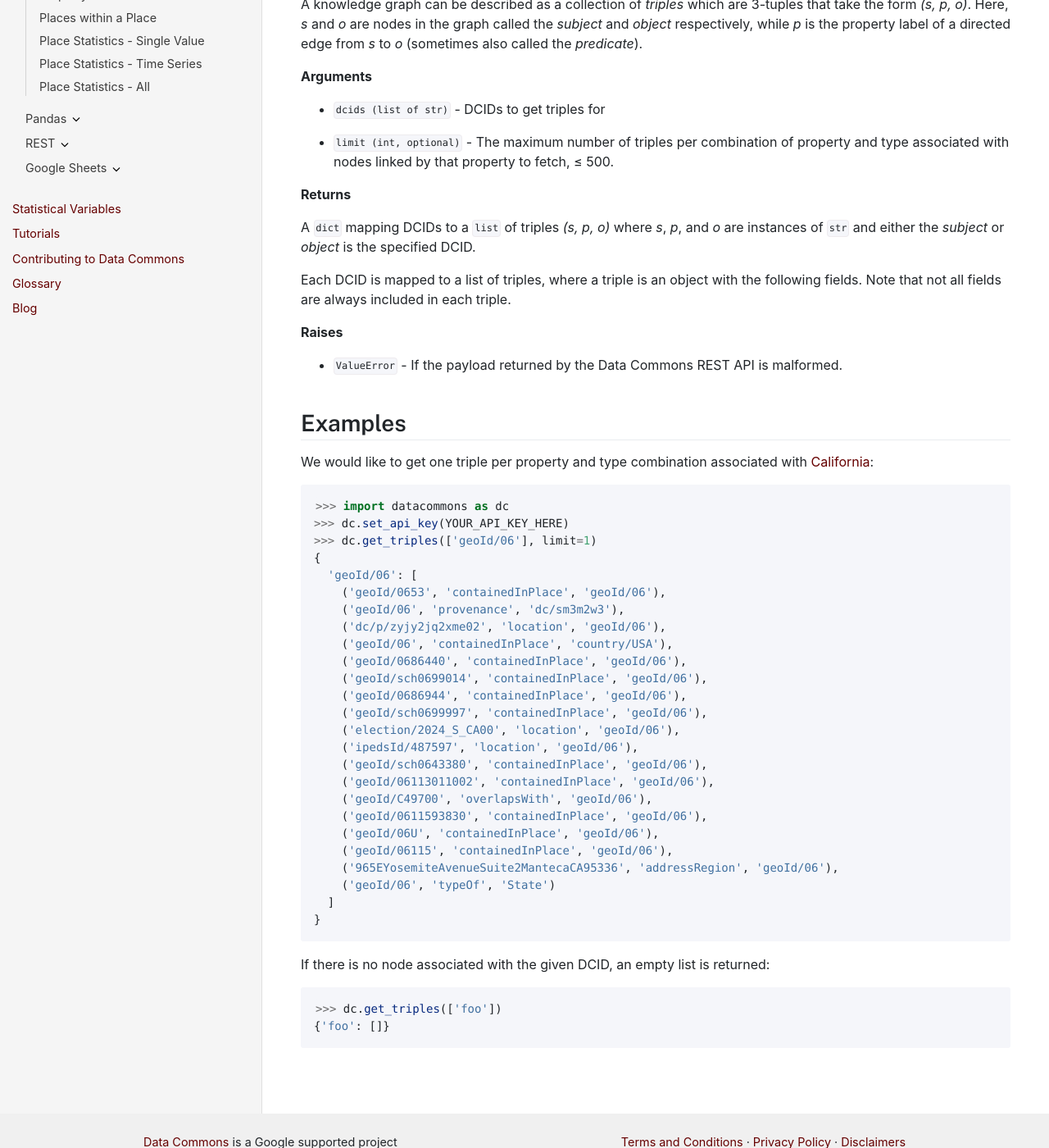
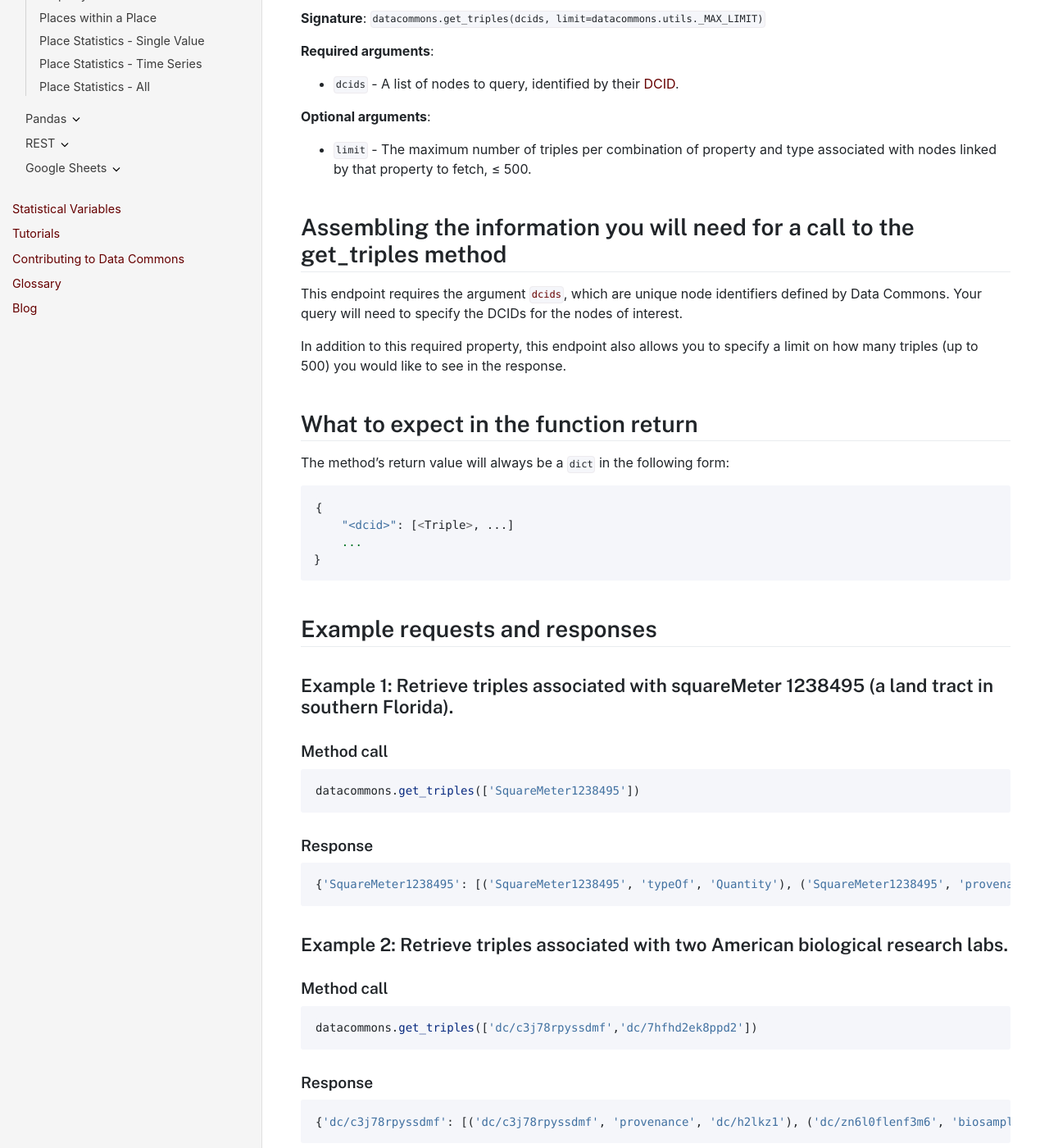
Before and after one commit to datacommonsorg/docsite, a Jekyll site: the page built from api/python/triple.md, in a window 1280 px wide and 1400 px high, scrolled down 330 px. Shown: the whole window at 82% size. Built offline with Jekyll 4.4.1, drawn with Linux system fonts in a browser that asks for light colours; comment, search, counter and statistics services are not loaded; some of the changed text lies outside the part shown.

Commit message:
translate this endpoint

````diff
--- a/api/python/triple.md
+++ b/api/python/triple.md
@@ -8,74 +8,88 @@ grand_parent: API
 
 # Show Triples Associated with Node(s)
 
-## `datacommons.get_triples(dcids, limit=datacommons.utils._MAX_LIMIT)`
-
-Given a list of nodes, return triples which are associated with the specified
+Given a list of nodes, return [triples](https://docs.datacommons.org/glossary.html) which are associated with the specified
 node(s).
 
-A knowledge graph can be described as a collection of *triples* which are
-3-tuples that take the form *(s, p, o)*. Here, *s* and *o* are nodes in the
-graph called the *subject* and *object* respectively, while *p* is the property
-label of a directed edge from *s* to *o* (sometimes also called the *predicate*).
+## General information about this endpoint
 
-**Arguments**
+**Signature**: `datacommons.get_triples(dcids, limit=datacommons.utils._MAX_LIMIT)`
 
-*   `dcids (list of str)` - DCIDs to get triples for
+**Required arguments**:
 
-*   `limit (int, optional)` - The maximum number of triples per combination of
+*   `dcids` - A list of nodes to query, identified by their [DCID](https://docs.datacommons.org/glossary.html).
+
+**Optional arguments**:
+
+*   `limit` - The maximum number of triples per combination of
     property and type associated with nodes linked by that property to fetch,
     ≤ 500.
 
-**Returns**
+## Assembling the information you will need for a call to the get_triples method
 
-A `dict` mapping DCIDs to a `list` of triples *(s, p, o)* where *s*, *p*, and *o* are
-instances of `str` and either the *subject* or *object* is the specified DCID.
+This endpoint requires the argument [`dcids`](https://docs.datacommons.org/glossary.html), which are unique node identifiers defined by Data Commons. Your query will need to specify the DCIDs for the nodes of interest.
 
-Each DCID is mapped to a list of triples, where a triple is an object with the
-following fields. Note that not all fields are always included in each triple.
+In addition to this required property, this endpoint also allows you to specify a limit on how many triples (up to 500) you would like to see in the response.
 
-[comment]: <> (TODO: add link to data model and describe the fields in a Triple)
+## What to expect in the function return
 
-**Raises**
-
-*   `ValueError` - If the payload returned by the Data Commons REST API is malformed.
-
-## Examples
-
-We would like to get one triple per property and type combination associated with
-[California](https://datacommons.org/browser/geoId/06):
+The method's return value will always be a `dict` in the following form:
 
 ```python
->>> import datacommons as dc
->>> dc.set_api_key(YOUR_API_KEY_HERE)
->>> dc.get_triples(['geoId/06'], limit=1)
 {
-  'geoId/06': [
-    ('geoId/0653', 'containedInPlace', 'geoId/06'),
-    ('geoId/06', 'provenance', 'dc/sm3m2w3'),
-    ('dc/p/zyjy2jq2xme02', 'location', 'geoId/06'),
-    ('geoId/06', 'containedInPlace', 'country/USA'),
-    ('geoId/0686440', 'containedInPlace', 'geoId/06'),
-    ('geoId/sch0699014', 'containedInPlace', 'geoId/06'),
-    ('geoId/0686944', 'containedInPlace', 'geoId/06'),
-    ('geoId/sch0699997', 'containedInPlace', 'geoId/06'),
-    ('election/2024_S_CA00', 'location', 'geoId/06'),
-    ('ipedsId/487597', 'location', 'geoId/06'),
-    ('geoId/sch0643380', 'containedInPlace', 'geoId/06'),
-    ('geoId/06113011002', 'containedInPlace', 'geoId/06'),
-    ('geoId/C49700', 'overlapsWith', 'geoId/06'),
-    ('geoId/0611593830', 'containedInPlace', 'geoId/06'),
-    ('geoId/06U', 'containedInPlace', 'geoId/06'),
-    ('geoId/06115', 'containedInPlace', 'geoId/06'),
-    ('965EYosemiteAvenueSuite2MantecaCA95336', 'addressRegion', 'geoId/06'),
-    ('geoId/06', 'typeOf', 'State')
-  ]
+    "<dcid>": [<Triple>, ...]
+    ...
 }
 ```
 
-If there is no node associated with the given DCID, an empty list is returned:
+## Example requests and responses
+
+### Example 1: Retrieve triples associated with squareMeter 1238495 (a land tract in southern Florida).
+
+#### Method call
 
 ```python
->>> dc.get_triples(['foo'])
-{'foo': []}
+datacommons.get_triples(['SquareMeter1238495'])
 ```
+
+#### Response
+
+```python
+{'SquareMeter1238495': [('SquareMeter1238495', 'typeOf', 'Quantity'), ('SquareMeter1238495', 'provenance', 'dc/sm3m2w3'), ('geoId/12086008906', 'landArea', 'SquareMeter1238495')]}
+```
+
+### Example 2: Retrieve triples associated with two American biological research labs.
+
+#### Method call
+
+```python
+datacommons.get_triples(['dc/c3j78rpyssdmf','dc/7hfhd2ek8ppd2'])
+```
+
+#### Response
+
+```python
+{'dc/c3j78rpyssdmf': [('dc/c3j78rpyssdmf', 'provenance', 'dc/h2lkz1'), ('dc/zn6l0flenf3m6', 'biosampleOntology', 'dc/c3j78rpyssdmf'), ('dc/tkcknpfwxfrhf', 'biosampleOntology', 'dc/c3j78rpyssdmf'), ('dc/jdzbbfhgzghv1', 'biosampleOntology', 'dc/c3j78rpyssdmf'), ('dc/4f9w8lhcwggxc', 'biosampleOntology', 'dc/c3j78rpyssdmf')], 'dc/7hfhd2ek8ppd2': [('dc/7hfhd2ek8ppd2', 'provenance', 'dc/h2lkz1'), ('dc/4mjs95b1meh1h', 'biosampleOntology', 'dc/7hfhd2ek8ppd2'), ('dc/13xcyzcr819cb', 'biosampleOntology', 'dc/7hfhd2ek8ppd2')]}
+```
+
+## Error Returns
+
+If a non-existent triple is passed, a KeyError is thrown:
+
+```python
+>>> datacommons.get_triples(['geoId/123'])
+Traceback (most recent call last):
+  File "<stdin>", line 1, in <module>
+  File "/home/porpentina/miniconda3/lib/python3.7/site-packages/datacommons/core.py", line 251, in get_triples
+    for t in payload[dcid]:
+KeyError: 'geoId/123'
+```
+
+If you do not pass the required positional argument, a TypeError is returned:
+
+```python
+>>> datacommons.get_triples()
+Traceback (most recent call last):
+  File "<stdin>", line 1, in <module>
+TypeError: get_triples() missing 1 required positional argument: 'dcids'
+```
````
